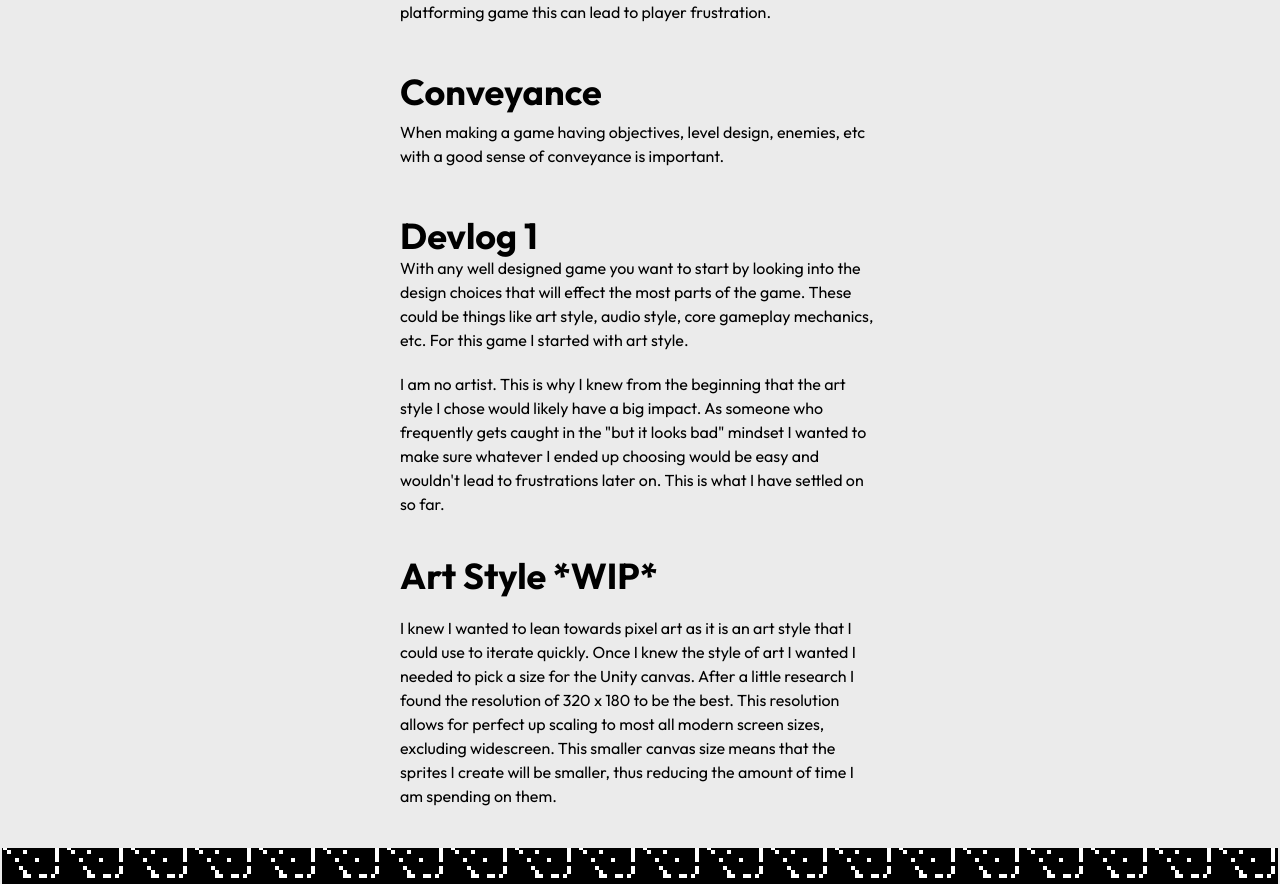
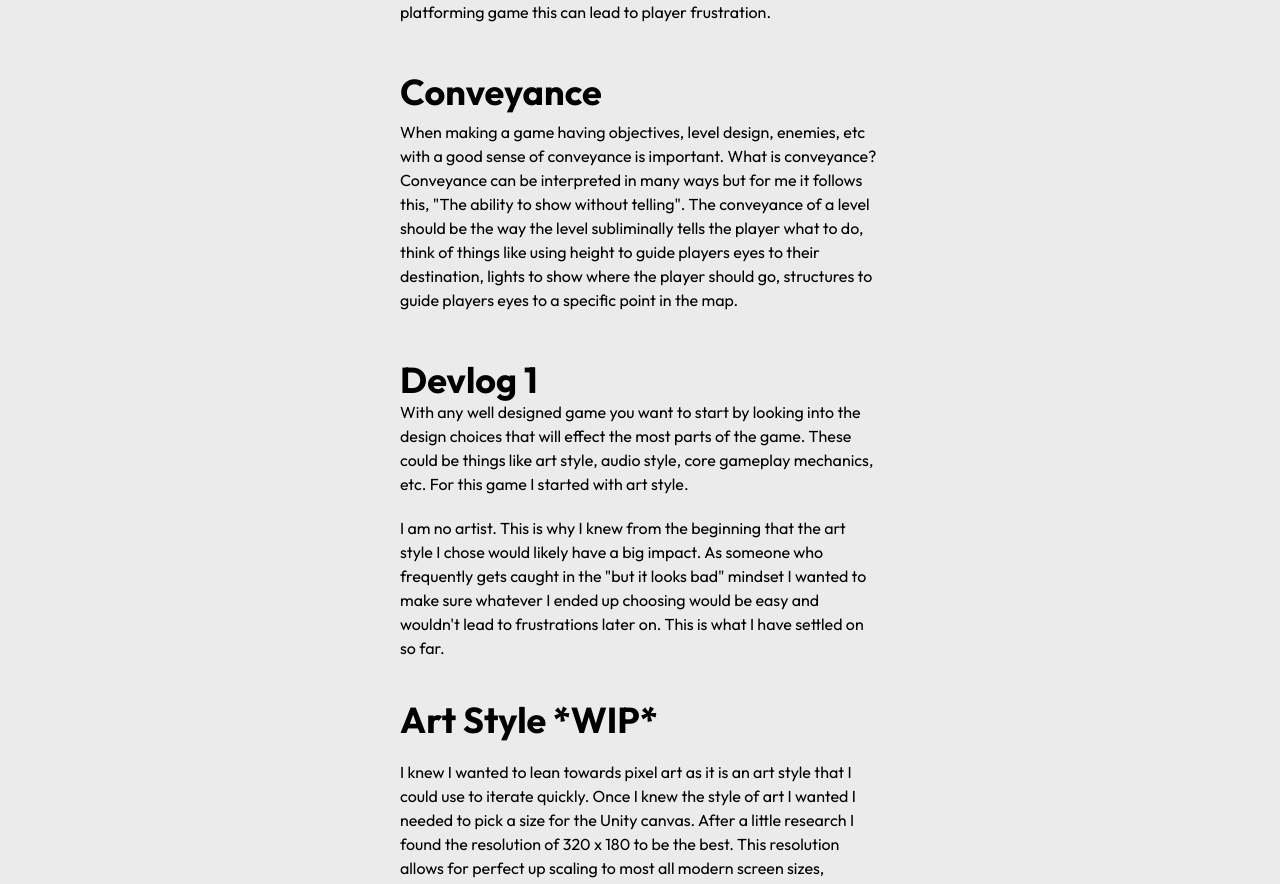
Before and after one commit to njahn88/njahn88.github.io, a React (Vite) app: page /Blog/Devlog in a window 1280 px wide. Shown: the part 1268-2152 px from the top of the page. Built offline with nearby package versions, Linux system fonts and the light colour scheme.

Commit message:
Added to devlog 2

```diff
--- a/src/pages/BlogPages/Devlog.jsx
+++ b/src/pages/BlogPages/Devlog.jsx
@@ -38,7 +38,11 @@ export default function Devlog(){
                 Conveyance
             </div>
             <div className={'flex justify-start px-10 md:px-100 py-2 font-outfit'}>
-                When making a game having objectives, level design, enemies, etc with a good sense of conveyance is important.
+                When making a game having objectives, level design, enemies, etc with a good sense of conveyance is important. What is
+                conveyance? Conveyance can be interpreted in many ways but for me it follows this, "The ability to show without telling". The
+                conveyance of a level should be the way the level subliminally tells the player what to do, think of things like using height
+                to guide players eyes to their destination, lights to show where the player should go, structures to guide players eyes to a specific
+                point in the map.
             </div>
             <div className={'flex justify-start px-10 md:px-100 font-outfit font-bold text-4xl pt-10'}>
                 Devlog 1
```
